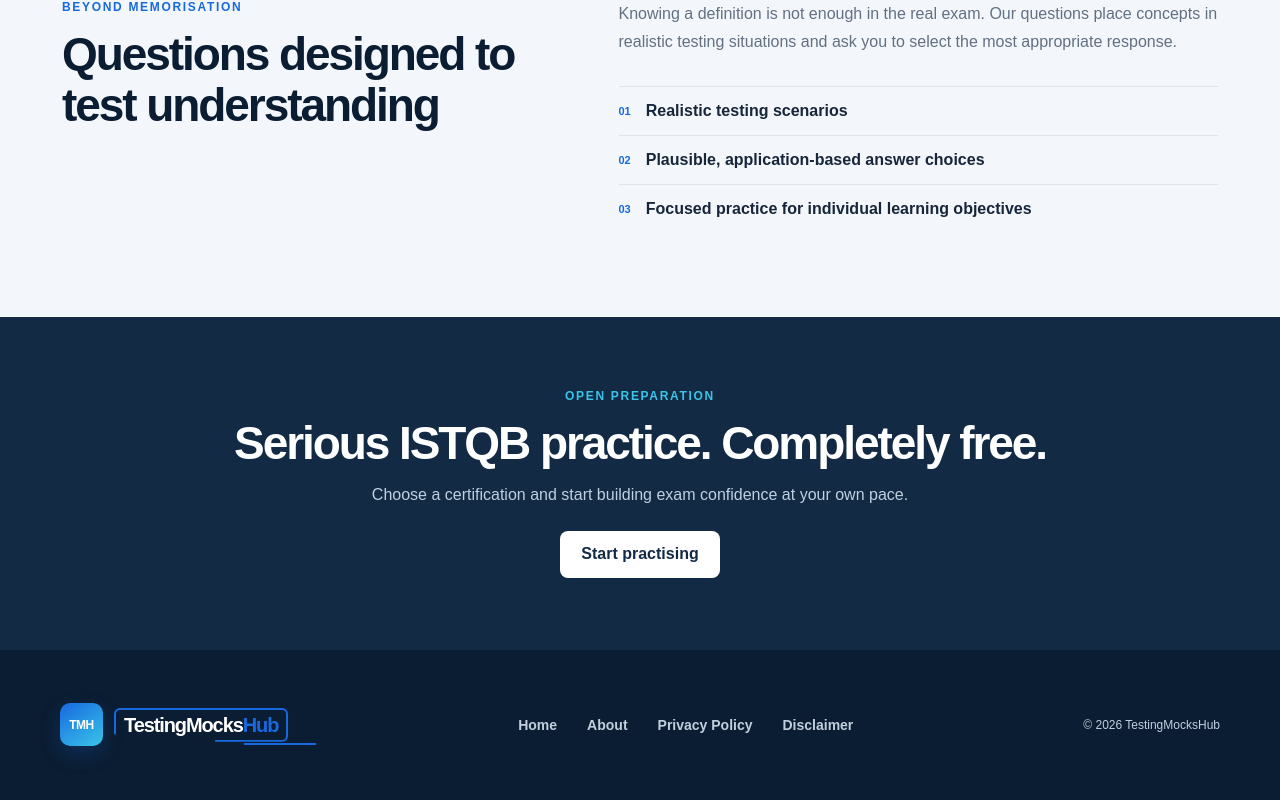
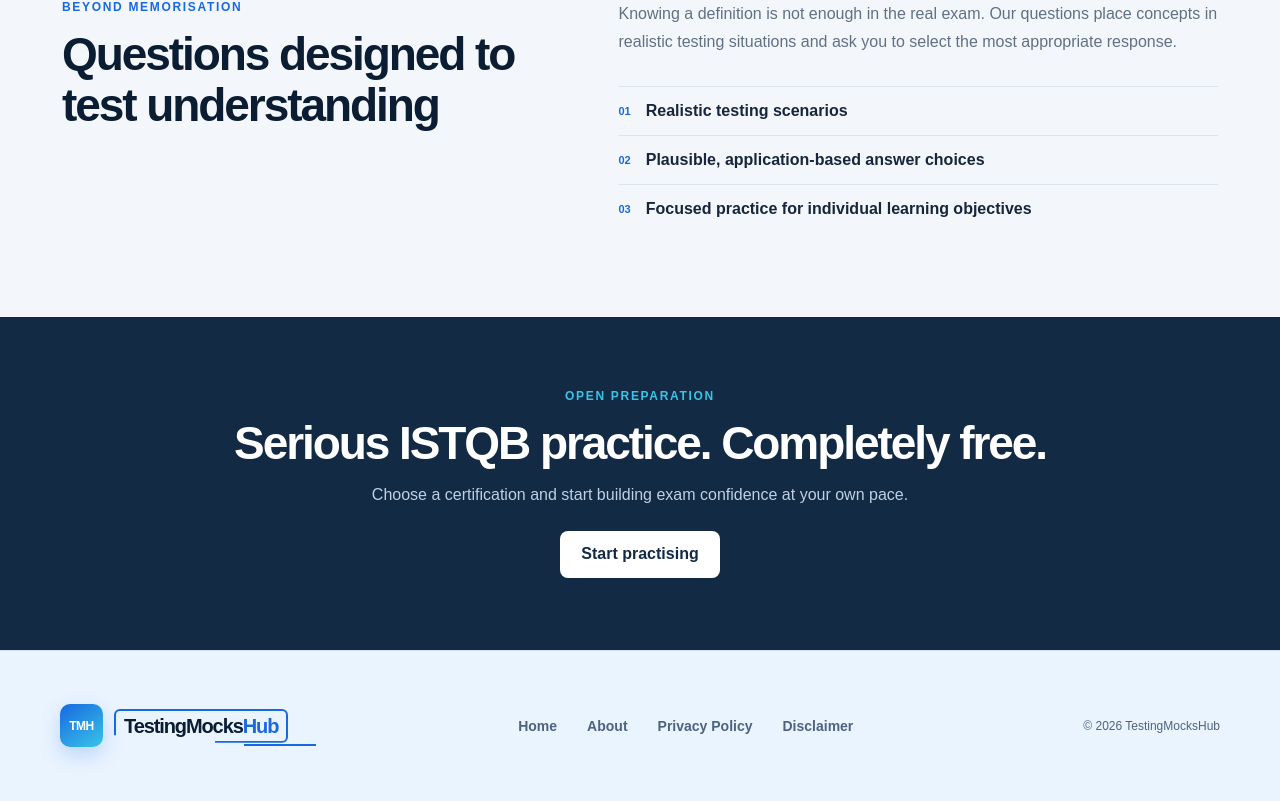
Before and after one commit to ayazfarooq/testingmockshub, a Next.js app: page / in a window 1280 px wide. Shown: the part 1457-2258 px from the top of the page. Built offline with nearby package versions, Linux system fonts and the light colour scheme.

Commit message:
Updated footer clor

```diff
--- a/app/globals.css
+++ b/app/globals.css
@@ -92,9 +92,18 @@ h1, h2, h3 { margin-top: 0; color: var(--navy-deep); font-family: var(--font-hea
 .freeSection > p:not(.eyebrow) { margin: 17px 0 27px; color: #bfd0e2; }
 .lightButton { color: var(--navy); background: var(--white); }
 
-.siteFooter { color: #c1cfdd; background: var(--navy-deep); }
+/*.siteFooter { color: #c1cfdd; background: var(--navy-deep); }*/
 .footerInner { min-height: 150px; gap: 30px; }
-.siteFooter .brandWordmark { color: var(--white); }
+/*.siteFooter .brandWordmark { color: var(--white); }*/
+.siteFooter {
+  color: #4d6380;
+  border-top: 1px solid #cfe0f5;
+  background: #eaf4ff;
+}
+
+.siteFooter .brandWordmark {
+  color: var(--navy-deep);
+}
 .footerInner > p { margin: 0; font-size: 12px; }
 
 .standardPage { width: min(1060px,calc(100% - 40px)); min-height: 65vh; margin: 0 auto; padding: 90px 0; }
```
